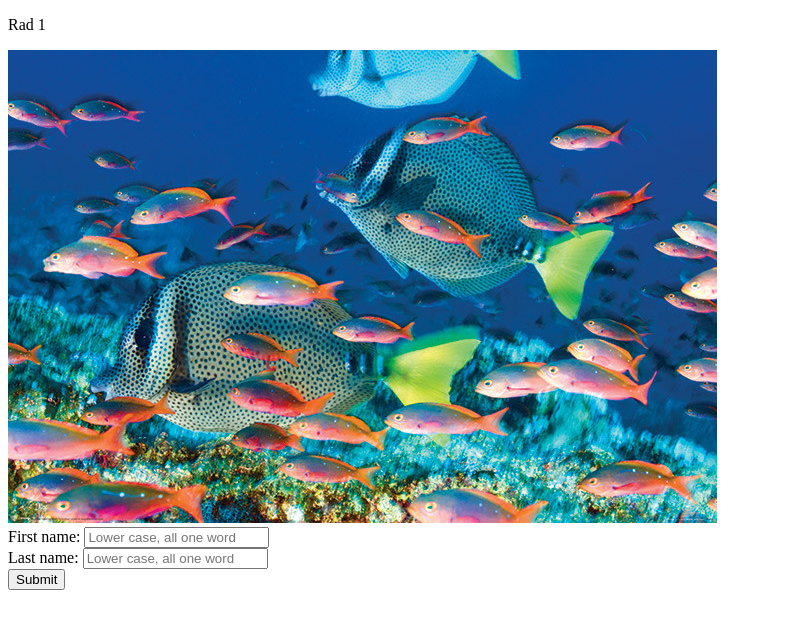
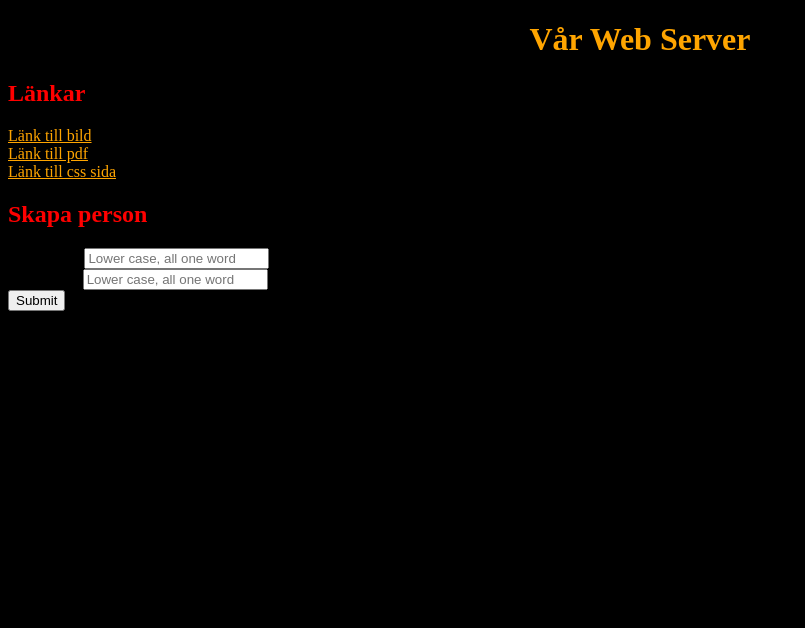
Before and after one commit to andewalle/webserver, a plain HTML site: page index.html in a window 1280 px wide. Shown: the whole page, without its empty margins (0-805 px from the left). Drawn offline with Linux system fonts and the light colour scheme.

Commit message:
Css file and update on index.html

```diff
--- a/index.html
+++ b/index.html
@@ -4,13 +4,18 @@
     <meta charset="UTF-8">
     <title>Hej</title>
     <link rel="icon" href="favicon.ico" type="image/x-icon" />
+    <link rel="stylesheet" href="test.css">
 </head>
 <body>
-<p> Rad 1</p>
-<img src="fisk.jpg">
+<h1>Vår Web Server</h1>
+<h2>Länkar</h2>
+<a href="fisk.jpg">Länk till bild</a><br>
+<a href="Laboration1.pdf">Länk till pdf</a><br>
+<a href="test1.html">Länk till css sida</a><br>
+<h2>Skapa person</h2>
 <form action="/jsonoutput" method="post">
-    First name: <input type="text" name="fname" placeholder="Lower case, all one word"><br>
-    Last name: <input type="text" name="lname" placeholder="Lower case, all one word"><br>
+    First name: <input type="text" name="firstName" placeholder="Lower case, all one word"><br>
+    Last name: <input type="text" name="lastName" placeholder="Lower case, all one word"><br>
     <input type="submit" value="Submit">
 </form>
 </body>
--- /dev/null
+++ b/test.css
@@ -0,0 +1,20 @@
+h1 {
+color: orange;
+text-align: center;
+}
+h2{
+color: red;
+text-align: left;
+}
+p{
+color: blue;
+text-align: center;
+}
+a{
+color: orange;
+text-align: left;
+
+}
+body {background-color: black;}
+
+}
```
